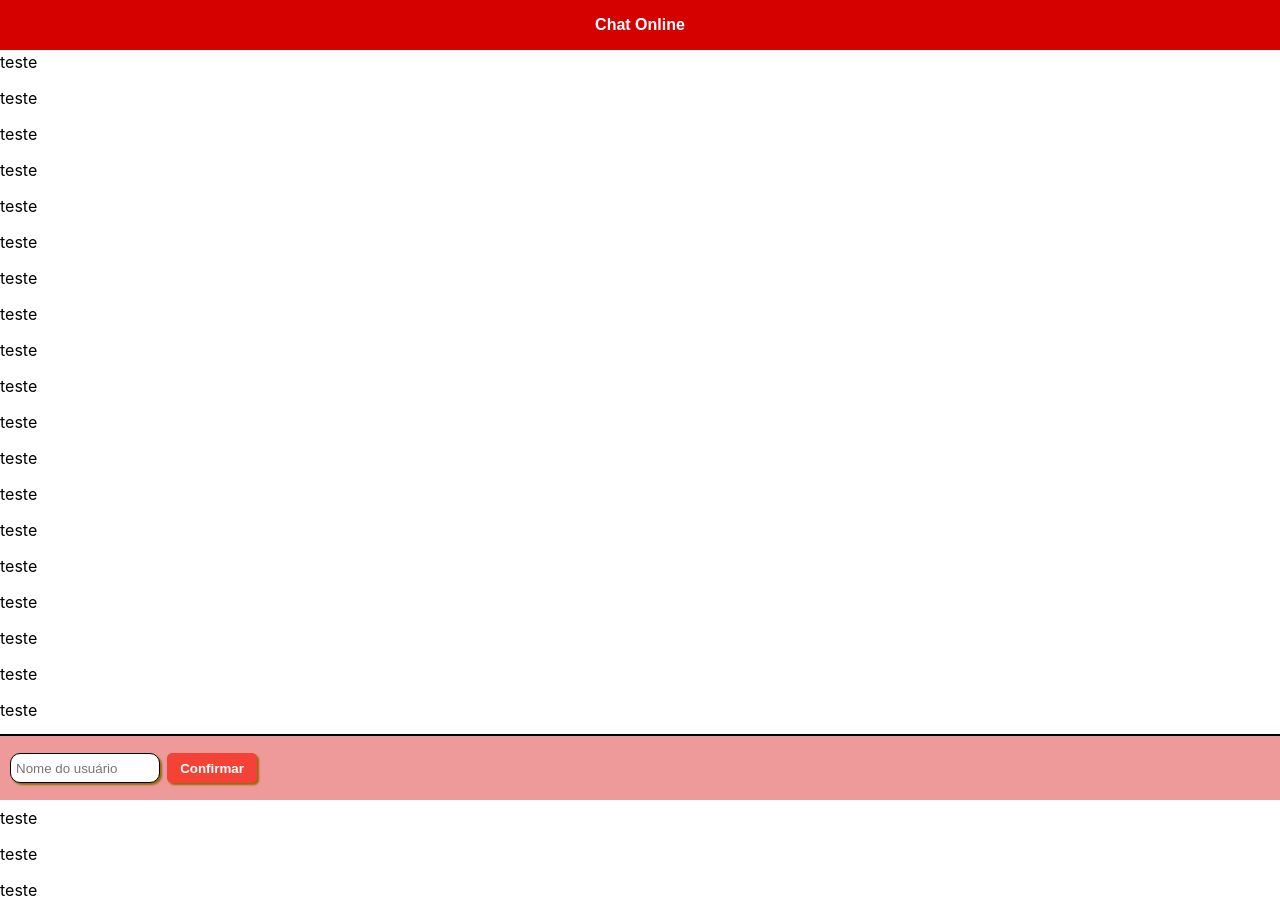
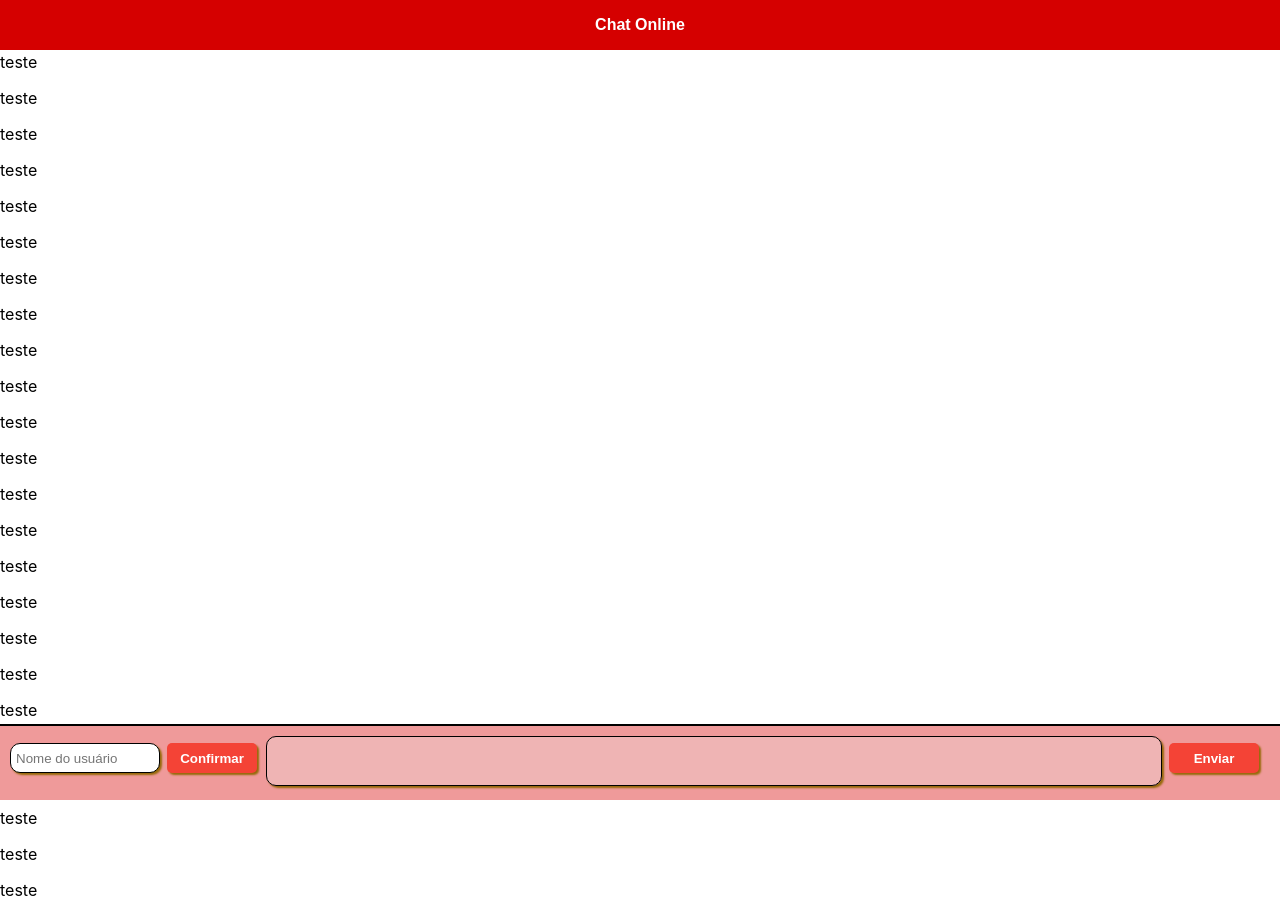
Before and after one commit to Tiago-TSC/React.Chat, a React (Create React App) app: page / in a window 1280 px wide. Built offline with nearby package versions, Linux system fonts and the light colour scheme.

Commit message:
Usuário e mensagem

```diff
--- a/src/containers/Footer/Footer.js
+++ b/src/containers/Footer/Footer.js
@@ -1,7 +1,8 @@
-import React from 'react';
+import React, { useState } from 'react';
 import styled from 'styled-components';
+import { enabled } from 'ansi-colors';
 
-const StyledDiv = styled.div`
+const FooterDiv = styled.div`
   position: fixed;
   left: 0;
   bottom: 0;
@@ -12,6 +13,24 @@ const StyledDiv = styled.div`
   border-top: 2px solid #000;
   padding: 10px;
   font-family: sans-serif, Arial;
+`;
+
+const UserDiv = styled.div`
+  float: left;
+  margin: 0;
+  width: 20%;
+`;
+
+const MessageDiv = styled.div`
+  float: left;
+  margin: 0;
+  width: 70%;
+`;
+
+const SendDiv = styled.div`
+  float: left;
+  margin: 0;
+  width: 10%;
 `;
 
 const Input = styled.input`
@@ -56,13 +75,78 @@ const Button = styled.button`
   }
 `;
 
-const footer = props => {
+const TextArea = styled.textarea`
+  outline: none;
+  font-family: inherit;
+  box-sizing: border-box;
+  border: 1px solid #000;
+  border-radius: 10px;
+  box-shadow: 2px 2px 2px #966909;
+  padding: 3px 5px;
+  width: 100%;
+  height: 50px;
+  resize: none;
+`;
+
+const Footer = props => {
+  const [userName, setUserName] = useState('');
+  const [inputValue, setInputValue] = useState('');
+  const [inputEnable, setInputEnable] = useState(true);
+  const [userButtonText, setUserButtonText] = useState('Confirmar');
+  const [textAreaValue, setTextAreaValue] = useState('');
+  const [messageEnable, setMessageEnable] = useState(false);
+
+  const inputChangedHandler = event => {
+    setInputValue(event.target.value);
+  };
+
+  const userNameHandler = () => {
+    if (inputValue === '') {
+      alert('Digite no nome do usuário.');
+      return;
+    }
+
+    setUserName(inputValue);
+
+    if (userButtonText === 'Confirmar') {
+      setInputEnable(false);
+      setMessageEnable(true);
+      setUserButtonText('Cancelar');
+    } else {
+      setInputEnable(true);
+      setMessageEnable(false);
+      setUserName('');
+      setInputValue('');
+      setTextAreaValue('');
+      setUserButtonText('Confirmar');
+    }
+  };
+
+  const textAreaChangedHandler = event => {
+    setTextAreaValue(event.target.value);
+  };
+
   return (
-    <StyledDiv>
-      <Input placeholder="Nome do usuário" />
-      <Button>Confirmar</Button>
-    </StyledDiv>
+    <FooterDiv>
+      <UserDiv>
+        <Input
+          placeholder="Nome do usuário"
+          value={inputValue}
+          onChange={event => inputChangedHandler(event)}
+          disabled={!inputEnable}
+        />
+        <Button onClick={userNameHandler}>{userButtonText}</Button>
+      </UserDiv>
+      <MessageDiv>
+        <TextArea value={textAreaValue} onChange={textAreaChangedHandler} disabled={!messageEnable}>
+          {props.message}
+        </TextArea>
+      </MessageDiv>
+      <SendDiv>
+        <Button disabled={!messageEnable}>Enviar</Button>
+      </SendDiv>
+    </FooterDiv>
   );
 };
 
-export default footer;
+export default Footer;
```
